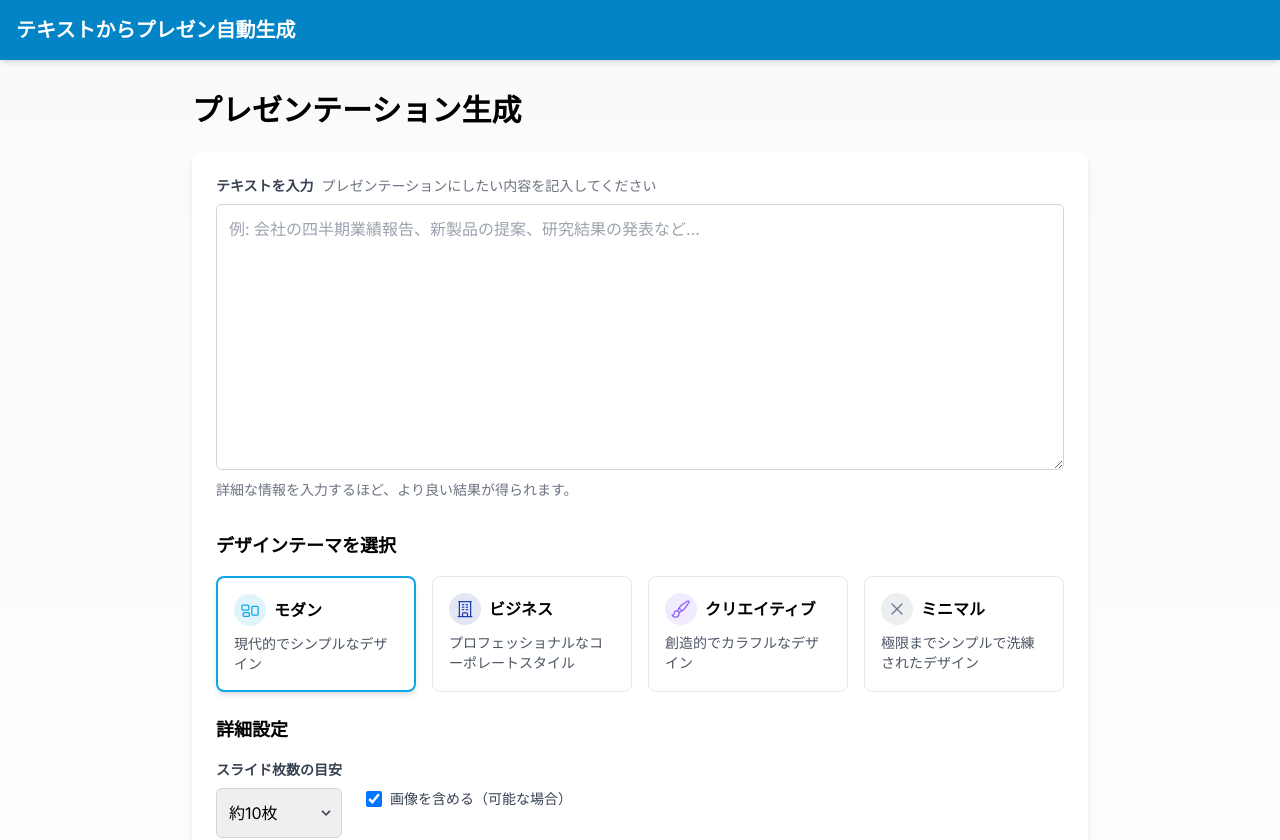
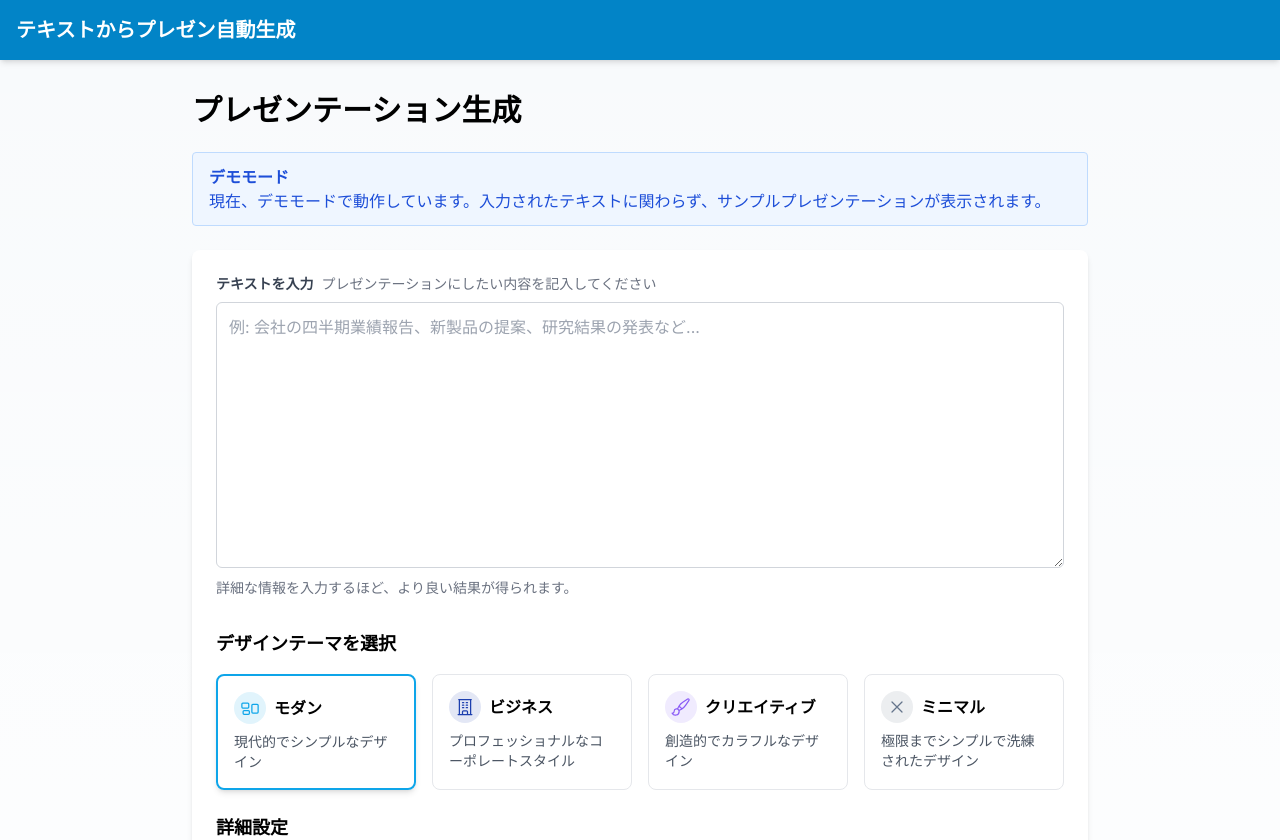
Before and after one commit to takuyakubo/auto-presentation-generator, a Next.js app in the folder frontend/: page /create in a window 1280 px wide. Shown: the top 840 px of the page. Built offline with nearby package versions, Linux system fonts and the light colour scheme.

Commit message:
Update create page to indicate demo functionality

```diff
--- a/frontend/src/app/create/page.tsx
+++ b/frontend/src/app/create/page.tsx
@@ -54,6 +54,9 @@ export default function CreatePage() {
   const [error, setError] = useState('')
   const [debugInfo, setDebugInfo] = useState('');
 
+  // このフラグをtrueにすることでデモモードを有効化
+  const isDemoMode = true;
+
   const handleSubmit = async (e: React.FormEvent) => {
     e.preventDefault()
 
@@ -76,7 +79,20 @@ export default function CreatePage() {
         }
       });
 
-      // APIリクエストを送信
+      // デモモードの場合、APIリクエストを送信せずにプレビューページに遷移
+      if (isDemoMode) {
+        // 適当なIDを生成
+        const demoId = 'demo-' + Math.random().toString(36).substring(2, 10);
+        setDebugInfo(`デモモード: API呼び出しをスキップして直接プレビューページに遷移します。ID=${demoId}`);
+
+        // 少し待機してからプレビューページへ遷移（生成っぽさを演出）
+        setTimeout(() => {
+          router.push(`/preview/${demoId}`);
+        }, 1500);
+        return;
+      }
+
+      // 実際のAPIリクエストを送信（デモモードでなければ実行される）
       const apiUrl = process.env.NEXT_PUBLIC_API_URL || 'http://localhost:3001';
       console.log('使用するAPIエンドポイント:', `${apiUrl}/api/presentations/generate`);
 
@@ -113,6 +129,11 @@ export default function CreatePage() {
   // CORS確認テスト関数
   const testBackendConnection = async () => {
     try {
+      if (isDemoMode) {
+        setDebugInfo(`デモモード: 接続テストはスキップされます。`);
+        return;
+      }
+
       const result = await axios.get('http://localhost:3001/api/health');
       setDebugInfo(`ヘルスチェック成功: ${JSON.stringify(result.data)}`);
     } catch (err: any) {
@@ -123,6 +144,13 @@ export default function CreatePage() {
   return (
     <div className="max-w-4xl mx-auto">
       <h1 className="text-3xl font-bold mb-6">プレゼンテーション生成</h1>
+
+      {isDemoMode && (
+        <div className="bg-blue-50 border border-blue-200 text-blue-700 px-4 py-3 rounded mb-6">
+          <p className="font-bold">デモモード</p>
+          <p>現在、デモモードで動作しています。入力されたテキストに関わらず、サンプルプレゼンテーションが表示されます。</p>
+        </div>
+      )}
 
       <div className="card mb-8">
         <form onSubmit={handleSubmit}>
```
